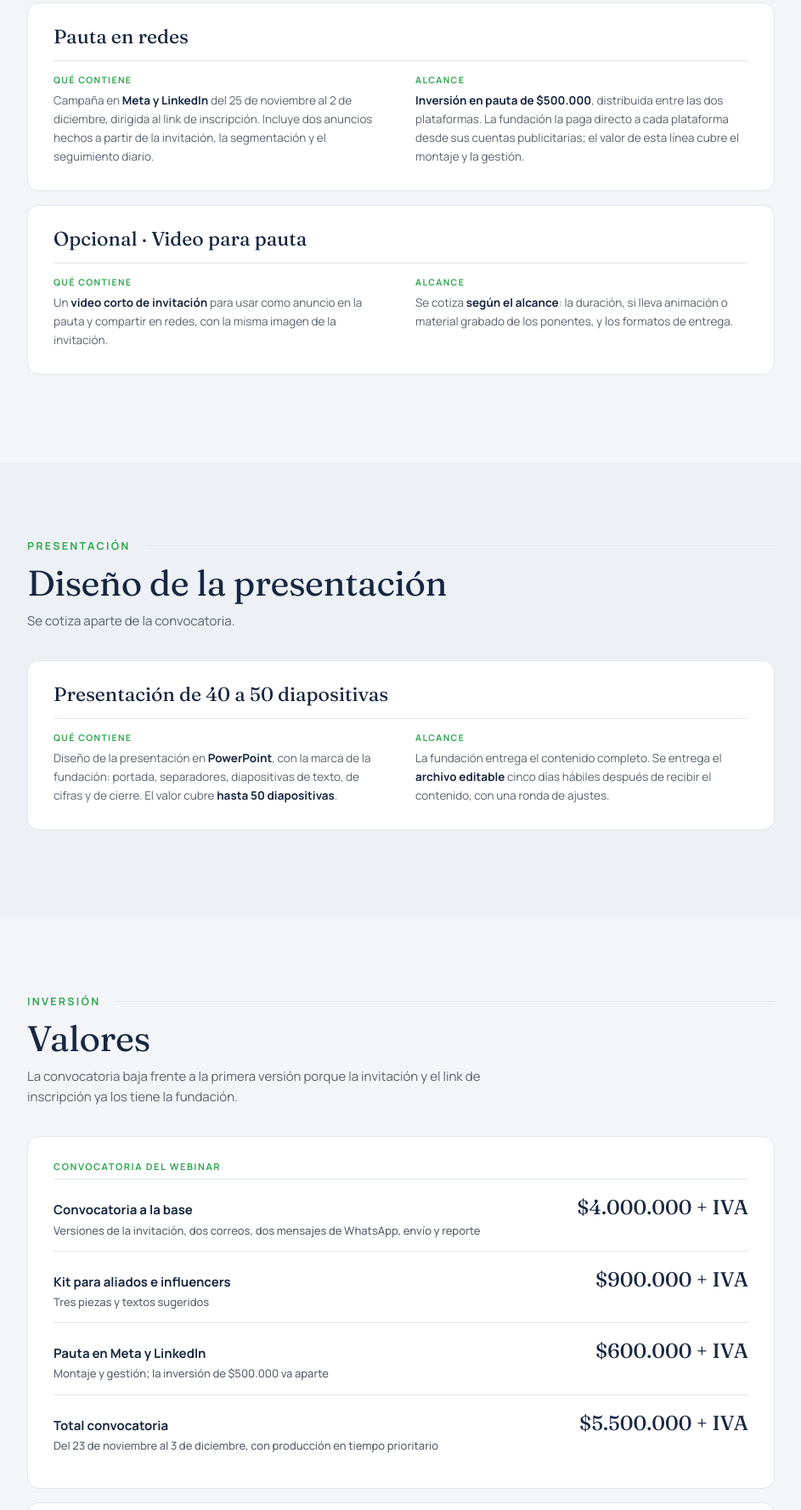
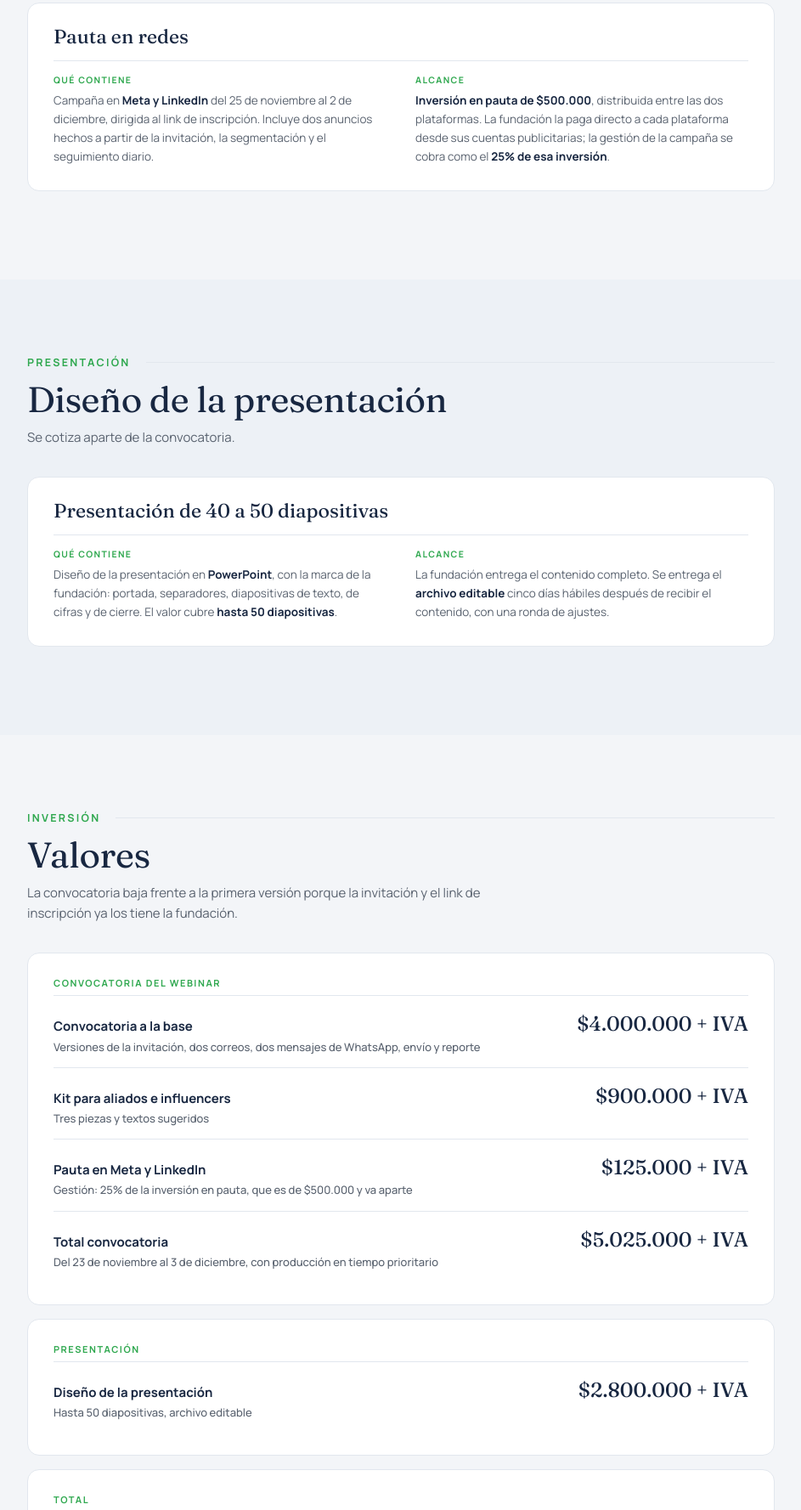
Before and after one commit to anasamsa/propuesta-webinar-2-diciembre, a plain HTML site: page index.html in a window 1280 px wide. Shown: the part 3726-5503 px from the top of the page at 85% size, without its empty margins (168-1111 px from the left). Drawn offline with Linux system fonts and the light colour scheme.

Commit message:
Pauta al 25%, total al final y sin video
Co-Authored-By: Claude Fable 5.2 <noreply@anthropic.com>

```diff
--- a/index.html
+++ b/index.html
@@ -409,21 +409,7 @@ a:focus-visible{outline:3px solid var(--green);outline-offset:2px}
         </div>
         <div>
           <p class="comp__k">Alcance</p>
-          <p class="comp__v"><b>Inversión en pauta de $500.000</b>, distribuida entre las dos plataformas. La fundación la paga directo a cada plataforma desde sus cuentas publicitarias; el valor de esta línea cubre el montaje y la gestión.</p>
-        </div>
-      </div>
-    </div>
-
-    <div class="comp">
-      <div class="comp__head"><h3 class="comp__t">Opcional · Video para pauta</h3></div>
-      <div class="comp__grid">
-        <div>
-          <p class="comp__k">Qué contiene</p>
-          <p class="comp__v">Un <b>video corto de invitación</b> para usar como anuncio en la pauta y compartir en redes, con la misma imagen de la invitación.</p>
-        </div>
-        <div>
-          <p class="comp__k">Alcance</p>
-          <p class="comp__v">Se cotiza <b>según el alcance</b>: la duración, si lleva animación o material grabado de los ponentes, y los formatos de entrega.</p>
+          <p class="comp__v"><b>Inversión en pauta de $500.000</b>, distribuida entre las dos plataformas. La fundación la paga directo a cada plataforma desde sus cuentas publicitarias; la gestión de la campaña se cobra como el <b>25% de esa inversión</b>.</p>
         </div>
       </div>
     </div>
@@ -462,8 +448,8 @@ a:focus-visible{outline:3px solid var(--green);outline-offset:2px}
       <p class="tot__k">Convocatoria del webinar</p>
       <div class="tot__r"><span><b>Convocatoria a la base</b><em>Versiones de la invitación, dos correos, dos mensajes de WhatsApp, envío y reporte</em></span><strong class="num">$4.000.000 + IVA</strong></div>
       <div class="tot__r"><span><b>Kit para aliados e influencers</b><em>Tres piezas y textos sugeridos</em></span><strong class="num">$900.000 + IVA</strong></div>
-      <div class="tot__r"><span><b>Pauta en Meta y LinkedIn</b><em>Montaje y gestión; la inversión de $500.000 va aparte</em></span><strong class="num">$600.000 + IVA</strong></div>
-      <div class="tot__r"><span><b>Total convocatoria</b><em>Del 23 de noviembre al 3 de diciembre, con producción en tiempo prioritario</em></span><strong class="num">$5.500.000 + IVA</strong></div>
+      <div class="tot__r"><span><b>Pauta en Meta y LinkedIn</b><em>Gestión: 25% de la inversión en pauta, que es de $500.000 y va aparte</em></span><strong class="num">$125.000 + IVA</strong></div>
+      <div class="tot__r"><span><b>Total convocatoria</b><em>Del 23 de noviembre al 3 de diciembre, con producción en tiempo prioritario</em></span><strong class="num">$5.025.000 + IVA</strong></div>
     </div>
 
     <div class="tot">
@@ -471,9 +457,9 @@ a:focus-visible{outline:3px solid var(--green);outline-offset:2px}
       <div class="tot__r"><span><b>Diseño de la presentación</b><em>Hasta 50 diapositivas, archivo editable</em></span><strong class="num">$2.800.000 + IVA</strong></div>
     </div>
 
-    <div class="tot tot--add">
-      <p class="tot__k">Opcional</p>
-      <div class="tot__r"><span><b>Video para pauta</b><em>Video corto de invitación</em></span><strong>Según el alcance</strong></div>
+    <div class="tot">
+      <p class="tot__k">Total</p>
+      <div class="tot__r"><span><b>Convocatoria y presentación</b></span><strong class="num">$7.825.000 + IVA</strong></div>
     </div>
 
     <p class="note">Valores en pesos colombianos.</p>
```
